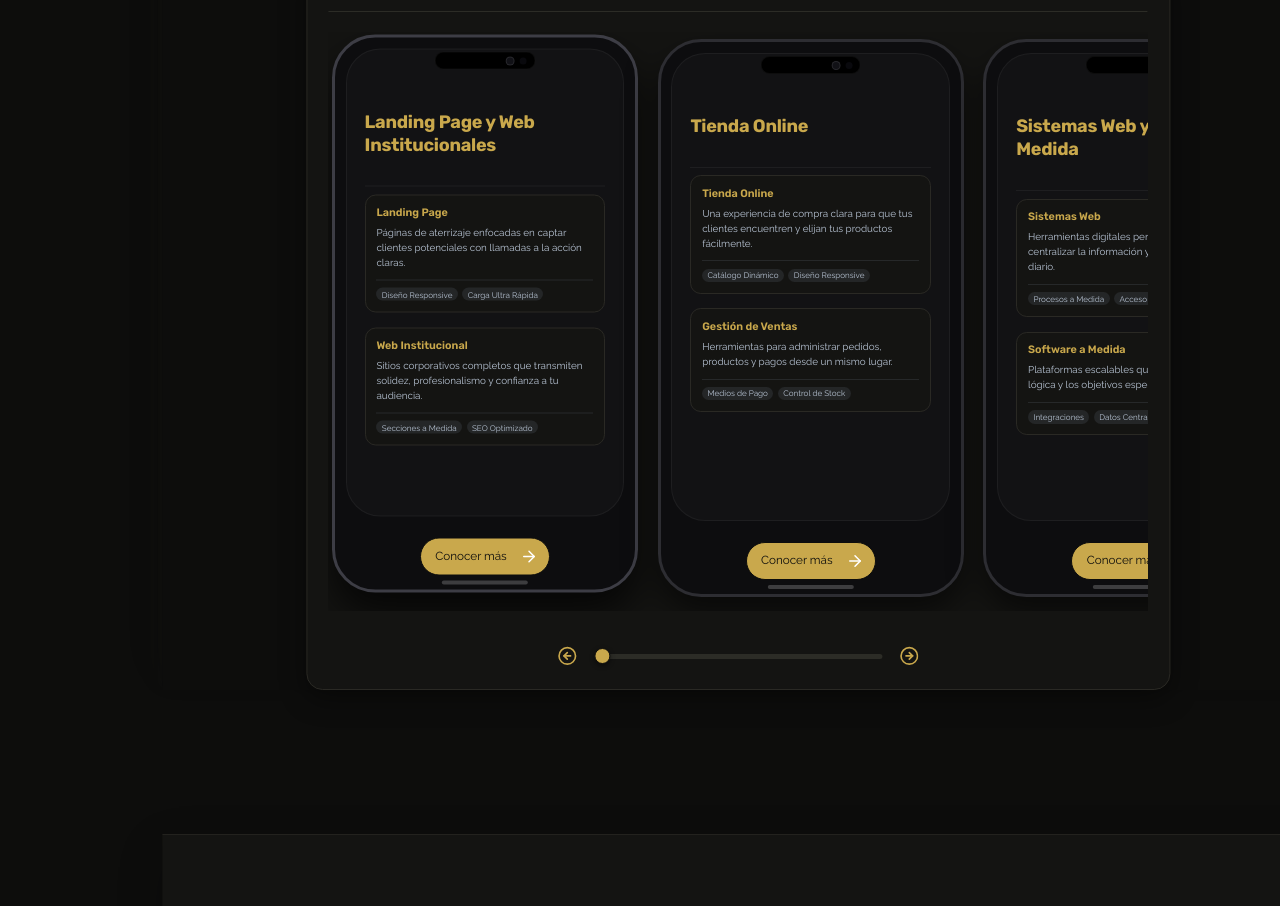
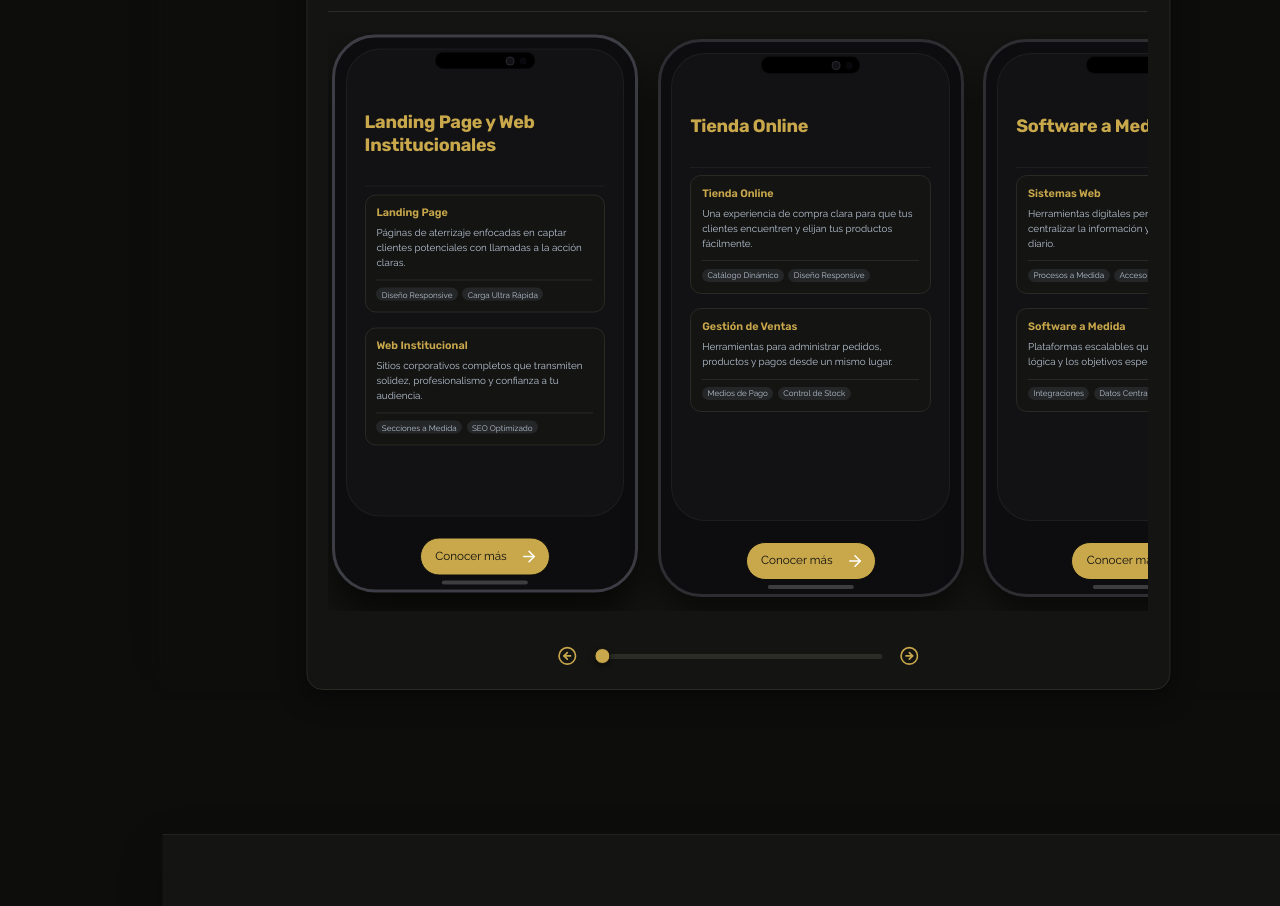
Before and after one commit to Oestack/oestack-front, a React (Vite) app: page / in a window 1280 px wide. Shown: the part 1068-1974 px from the top of the page. Built offline with nearby package versions, Linux system fonts and the light colour scheme.

Commit message:
saque el preguntas frecuentes de nosotros

```diff
--- a/src/App.jsx
+++ b/src/App.jsx
@@ -70,7 +70,7 @@ const servicesData = [
   },
   {
     id: 'software',
-    title: 'Sistemas Web y Software a Medida',
+    title: 'Software a Medida',
     description: 'Herramientas digitales y plataformas diseñadas para ordenar, automatizar y hacer crecer la operación de tu negocio.',
     image: img2,
     href: '#contacto',
@@ -89,7 +89,7 @@ const servicesData = [
   },
   {
     id: 'menu-qr',
-    title: 'Menú QR + Web',
+    title: 'Menú Digital',
     description: 'Un menú digital accesible desde cualquier dispositivo, acompañado por una web simple para presentar tu propuesta.',
     image: heroImg,
     href: '#contacto',
--- a/src/pages/nosotros.jsx
+++ b/src/pages/nosotros.jsx
@@ -61,13 +61,7 @@ function Nosotros() {
         <div className="nosotros-header">
           <div className="nosotros-heading-row">
             <h1 id="nosotros-title">¿Quiénes somos?</h1>
-            <Button
-              variant="dark"
-              href="#preguntas-frecuentes-nosotros"
-              trailingIcon={ChevronDown}
-            >
-              Preguntas frecuentes
-            </Button>
+
           </div>
           <p className="projects-subtitle nosotros-subtitle">
             <span className="projects-subtitle-lead">Conocé más</span>
```
